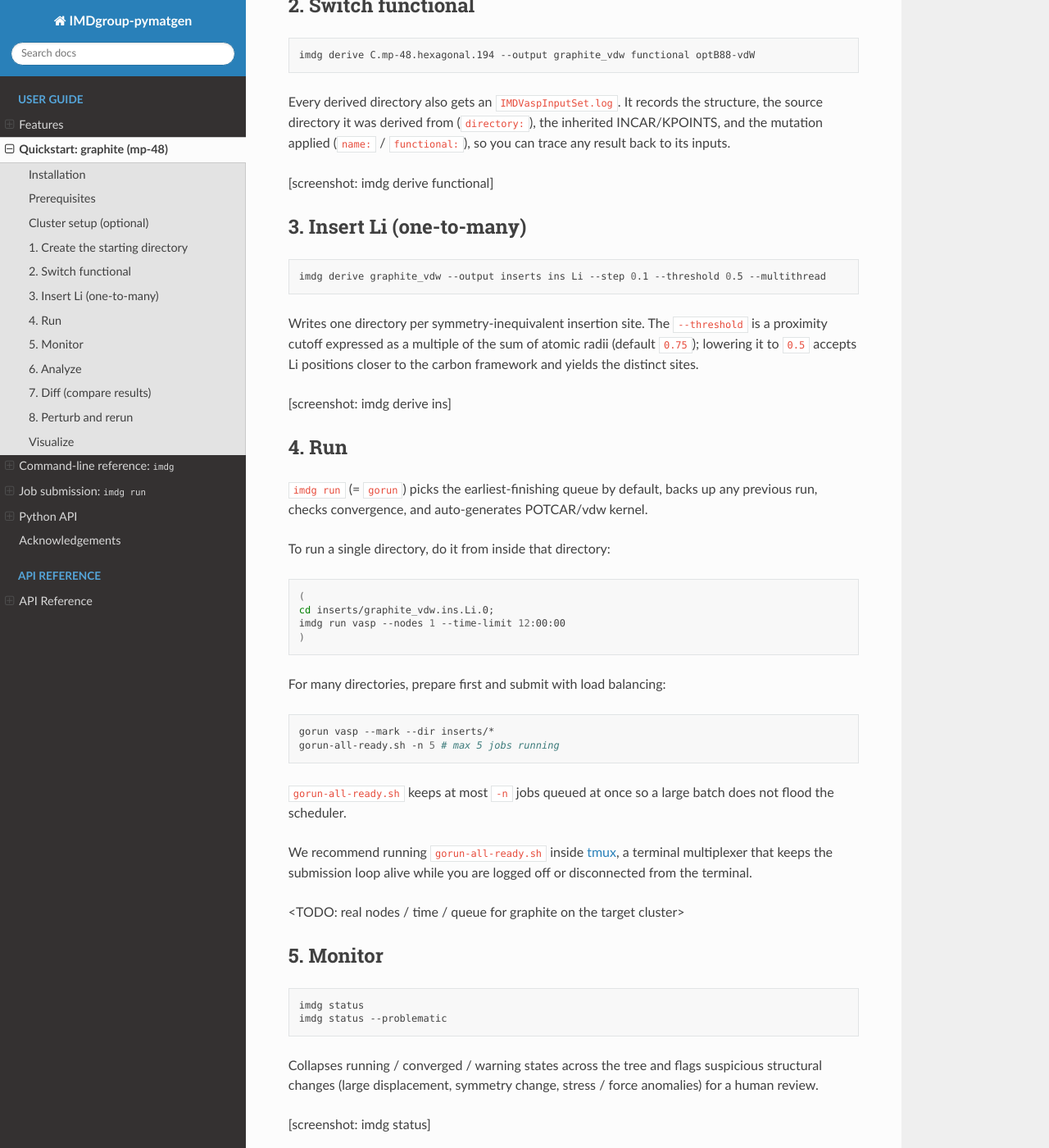
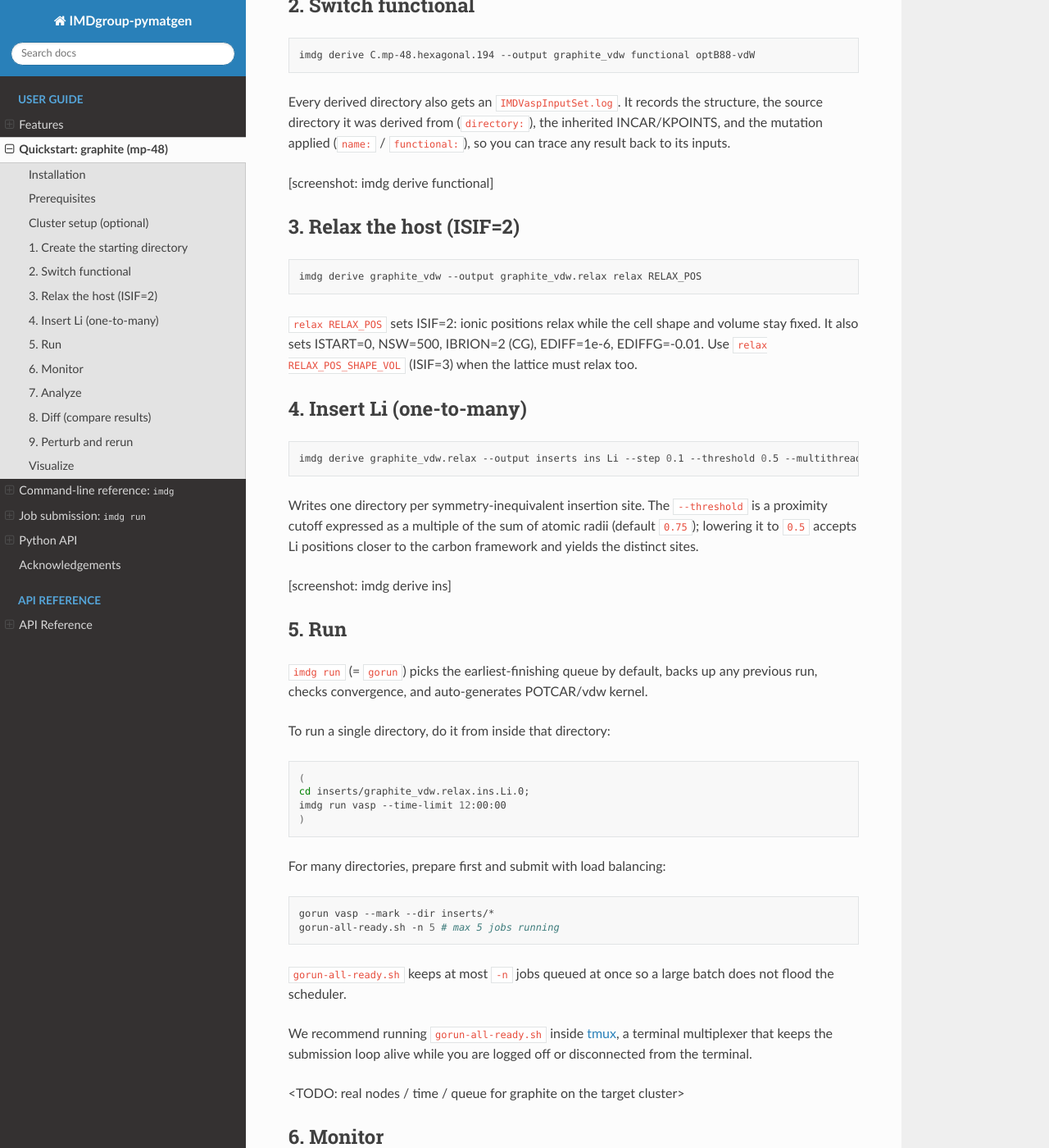
Before and after one commit to yantar92/IMDgroup-pymatgen, a Sphinx documentation site: the page built from docs/quickstart.md, in a window 1280 px wide and 1400 px high, scrolled down 2030 px. Shown: the whole window at 82% size. Built offline with Sphinx 7.4.7 and the Read the Docs theme 3.1.0, drawn with Linux system fonts in a browser that asks for light colours; some of the changed text lies outside the part shown.

Commit message:
docs/quickstart.md: Add missing relaxation setup

````diff
--- a/docs/quickstart.md
+++ b/docs/quickstart.md
@@ -102,10 +102,21 @@ the inherited INCAR/KPOINTS, and the mutation applied (`name:` /
 
 [screenshot: imdg derive functional]
 
-## 3. Insert Li (one-to-many)
+## 3. Relax the host (ISIF=2)
 
 ```bash
-imdg derive graphite_vdw --output inserts ins Li --step 0.1 --threshold 0.5 --multithread
+imdg derive graphite_vdw --output graphite_vdw.relax relax RELAX_POS
+```
+
+`relax RELAX_POS` sets ISIF=2: ionic positions relax while the cell
+shape and volume stay fixed. It also sets ISTART=0, NSW=500, IBRION=2
+(CG), EDIFF=1e-6, EDIFFG=-0.01. Use `relax RELAX_POS_SHAPE_VOL`
+(ISIF=3) when the lattice must relax too.
+
+## 4. Insert Li (one-to-many)
+
+```bash
+imdg derive graphite_vdw.relax --output inserts ins Li --step 0.1 --threshold 0.5 --multithread
 ```
 
 Writes one directory per symmetry-inequivalent insertion site.  The
@@ -125,8 +136,8 @@ To run a single directory, do it from inside that directory:
 
 ```bash
 (
-cd inserts/graphite_vdw.ins.Li.0;
-imdg run vasp --nodes 1 --time-limit 12:00:00
+cd inserts/graphite_vdw.relax.ins.Li.0;
+imdg run vasp --time-limit 12:00:00
 )
 ```
 
@@ -147,7 +158,7 @@ from the terminal.
 
 <TODO: real nodes / time / queue for graphite on the target cluster>
 
-## 5. Monitor
+## 6. Monitor
 
 ```bash
 imdg status
@@ -185,7 +196,7 @@ structure (symmetry-aware) and sorts groups by energy.
 
 [screenshot: imdg diff structure]
 
-## 8. Perturb and rerun
+## 9. Perturb and rerun
 
 ```bash
 imdg derive <DIR> --output <DIR>.perturbed perturb --distance <DIST>
````
Also changed, not shown: other parts of docs/quickstart.md (+4 -4 lines).
